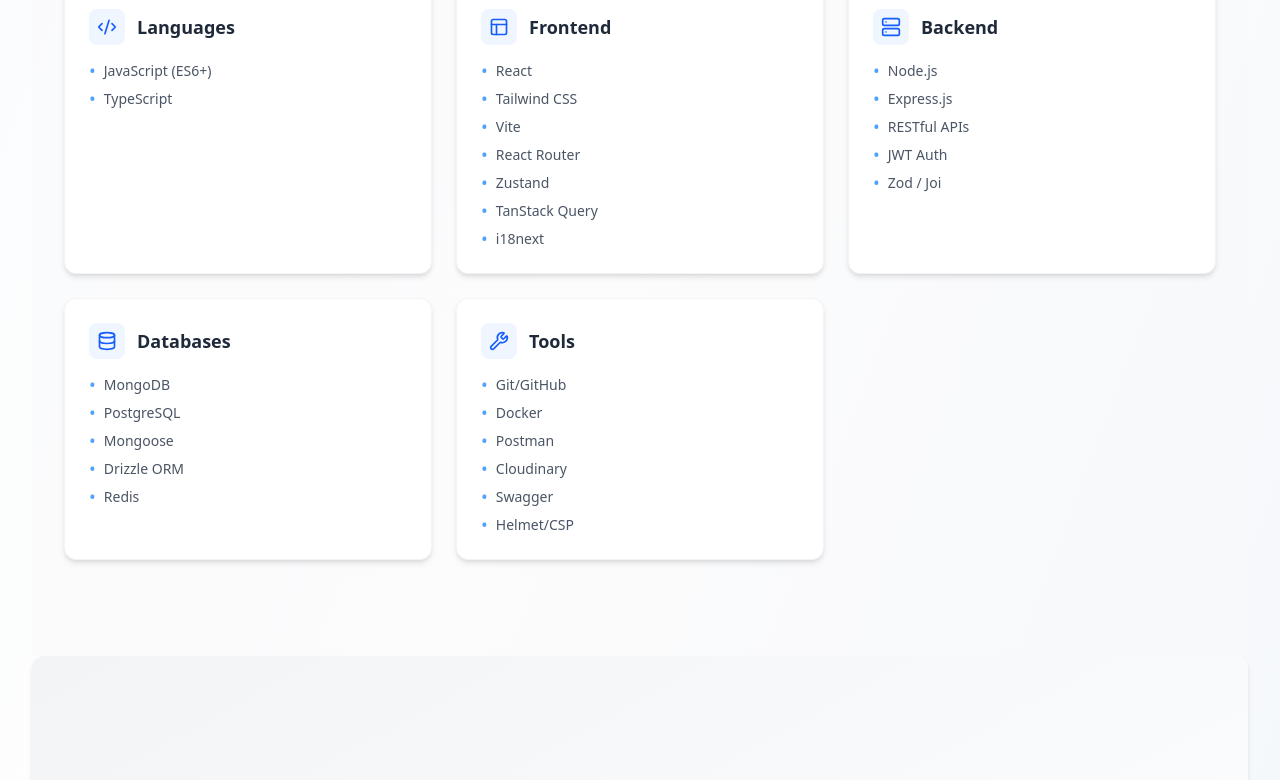
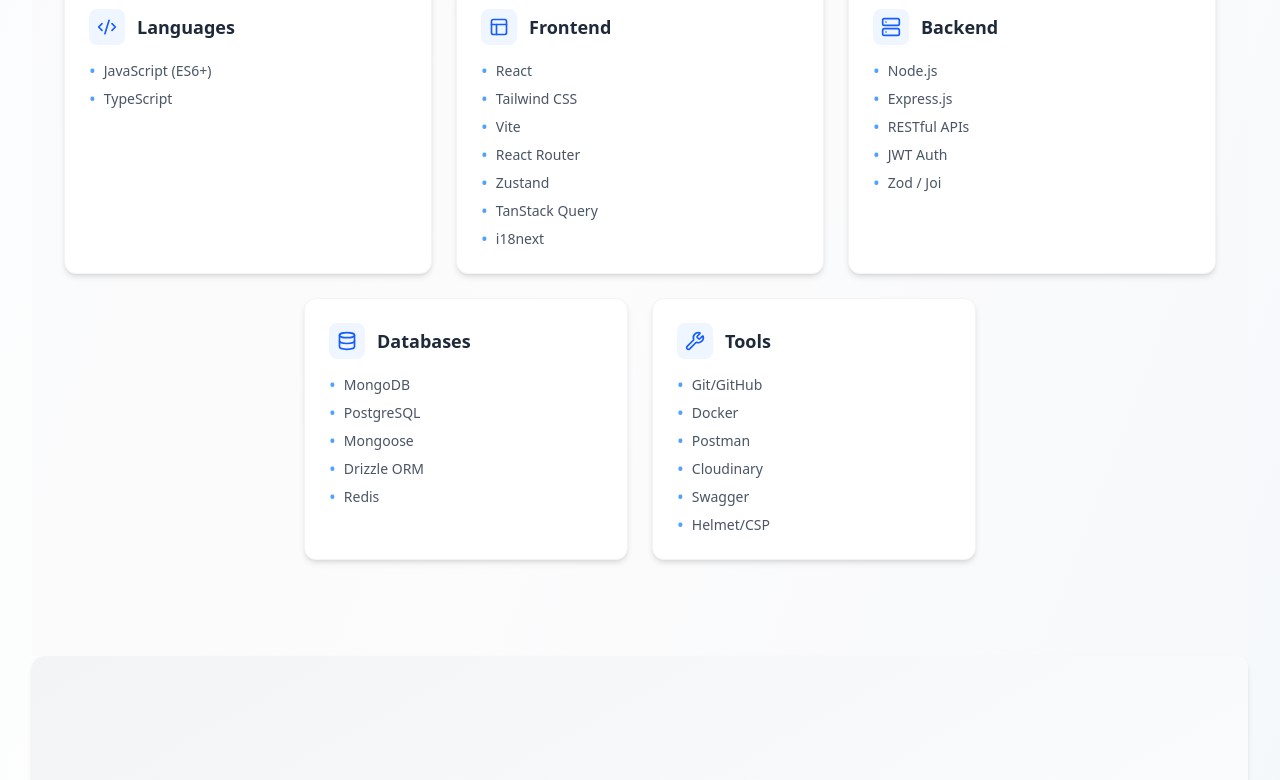
Before and after one commit to mnoNoor/portfolio, a React (Vite) app: page / in a window 1280 px wide. Shown: the part 1544-2324 px from the top of the page. Built offline with nearby package versions, Linux system fonts and the light colour scheme.

Commit message:
UI improvment

```diff
--- a/src/sections/Skills.jsx
+++ b/src/sections/Skills.jsx
@@ -63,7 +63,8 @@ export default function Skills() {
         </h2>
 
         <div className="grid grid-cols-1 sm:grid-cols-2 lg:grid-cols-3 gap-6 max-w-6xl mx-auto">
-          {skillCategories.map((category, index) => {
+          {/* الصف الأول - 3 عناصر */}
+          {skillCategories.slice(0, 3).map((category, index) => {
             const Icon = category.icon;
             return (
               <div
@@ -95,6 +96,44 @@ export default function Skills() {
               </div>
             );
           })}
+
+          {/* الصف الثاني - عنصرين في المنتصف */}
+          <div className="sm:col-span-2 lg:col-span-3">
+            <div className="grid grid-cols-1 sm:grid-cols-2 gap-6 max-w-2xl mx-auto">
+              {skillCategories.slice(3).map((category, index) => {
+                const Icon = category.icon;
+                return (
+                  <div
+                    key={index}
+                    className="bg-white rounded-xl shadow-md hover:shadow-lg transition-shadow p-6 border border-gray-100"
+                  >
+                    <div className="flex items-center gap-3 mb-4">
+                      <div className="p-2 bg-blue-50 rounded-lg">
+                        <Icon className="w-5 h-5 text-blue-600" />
+                      </div>
+                      <h3 className="text-lg font-semibold text-gray-800">
+                        {category.title}
+                      </h3>
+                    </div>
+
+                    <ul className="space-y-2">
+                      {category.skills.map((skill) => (
+                        <li
+                          key={skill}
+                          className="text-gray-600 text-sm flex items-start gap-2"
+                        >
+                          <span className="text-blue-400 text-lg leading-none">
+                            •
+                          </span>
+                          <span>{skill}</span>
+                        </li>
+                      ))}
+                    </ul>
+                  </div>
+                );
+              })}
+            </div>
+          </div>
         </div>
       </div>
     </section>
```
